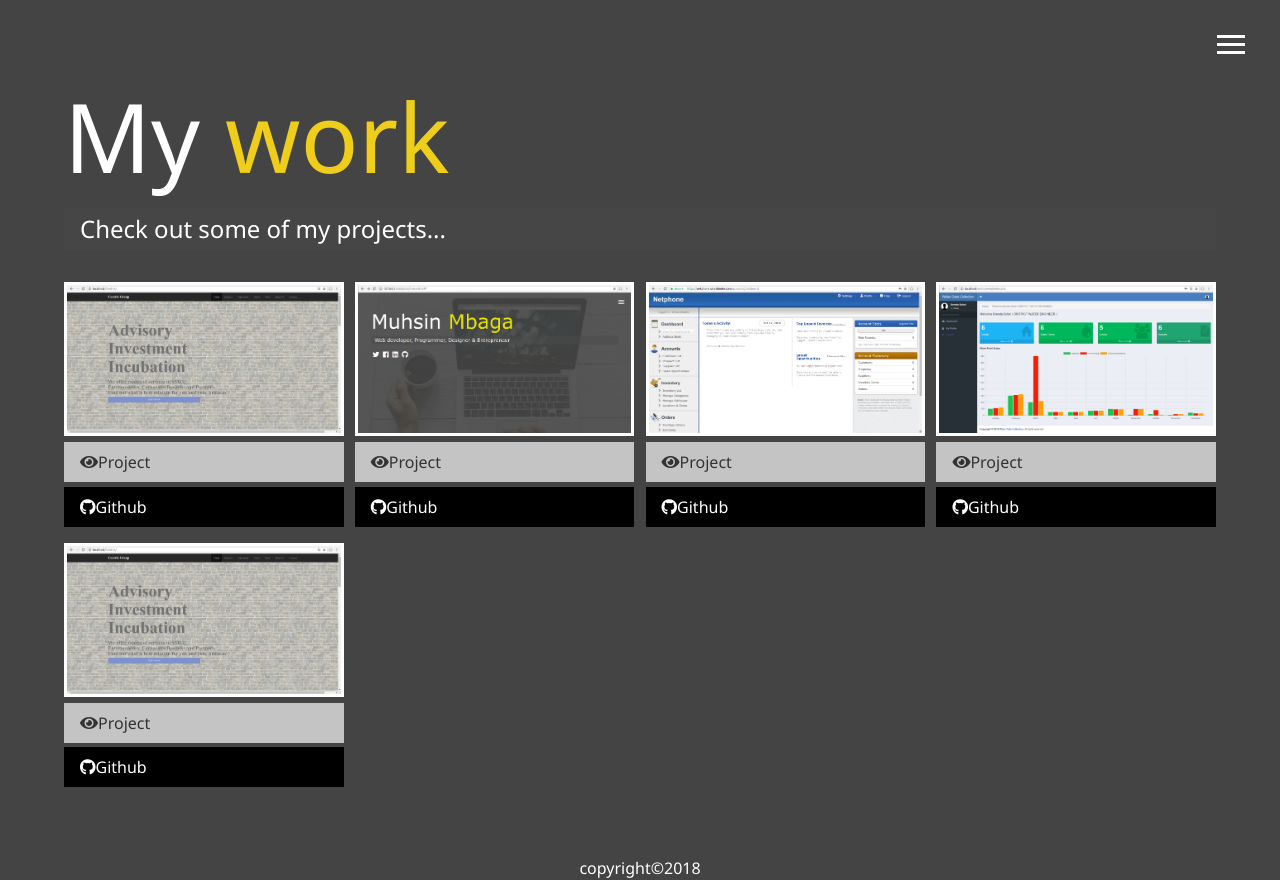
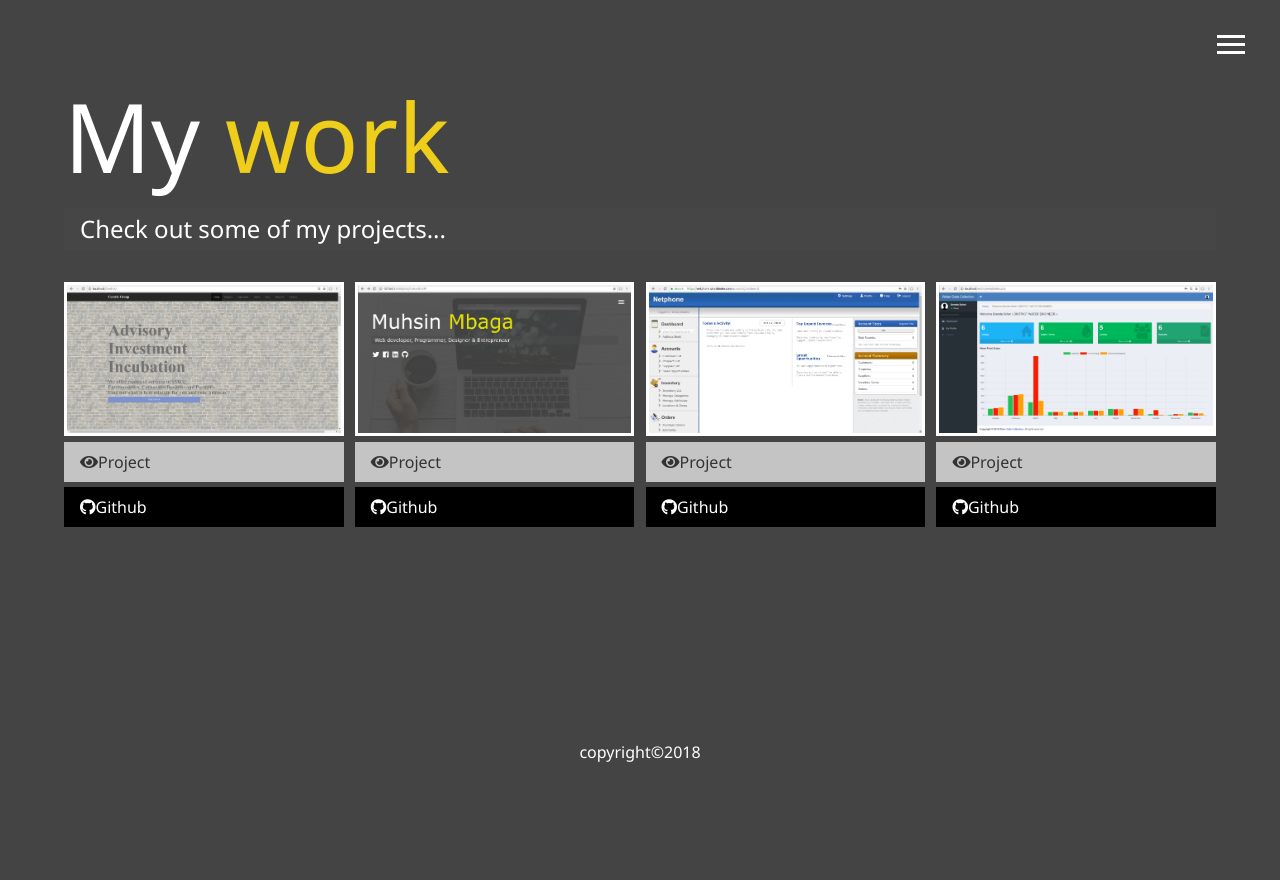
Before and after one commit to muhsinommy/My_portfolio, a website: page dist/work.html in a window 1280 px wide. After the commit the page ends 800 px from the top, so only its background shows below. Drawn offline with Linux system fonts and the light colour scheme.

Commit message:
work file

```diff
--- a/dist/work.html
+++ b/dist/work.html
@@ -69,7 +69,7 @@
                     <img src="img/portfolio.png" alt="project">
                 </a>
 
-                <a href="#" class="btn-light">
+                <a href="https://muhsinommy.github.io/My_portfolio/" class="btn-light">
                     <i class="fas fa-eye"></i>Project
                 </a>
 
@@ -109,20 +109,7 @@
 
             </div>
 
-            <div class="item">
-                <a href="#!">
-                    <img src="img/centrix.png" alt="project">
-                </a>
 
-                <a href="#" class="btn-light">
-                    <i class="fas fa-eye"></i>Project
-                </a>
-
-                <a href="#" class="btn-dark">
-                    <i class="fab fa-github"></i>Github
-                </a>
-
-            </div>
         </div>
     </main>
 
```
